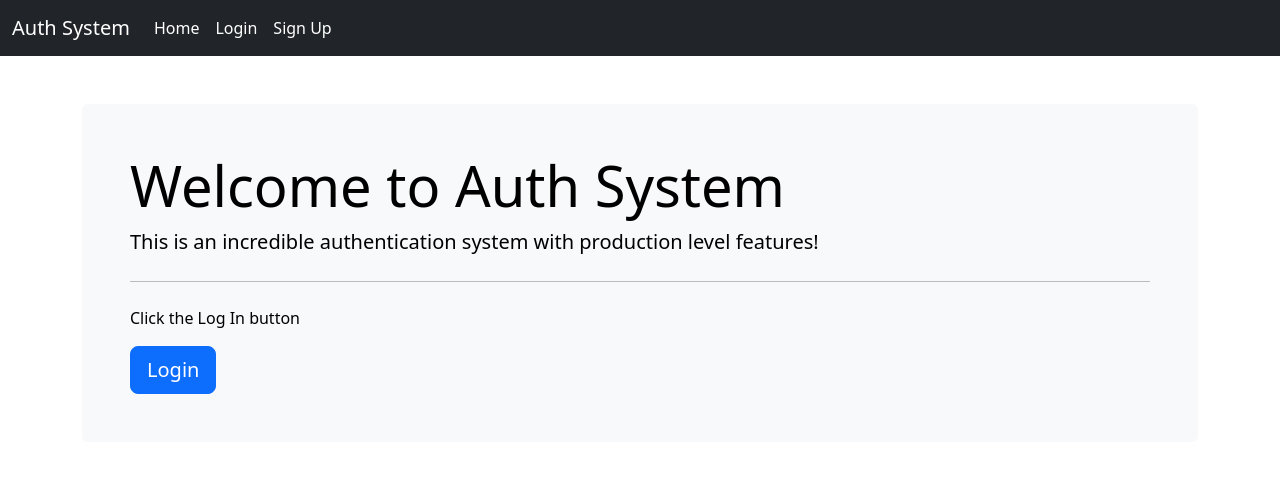
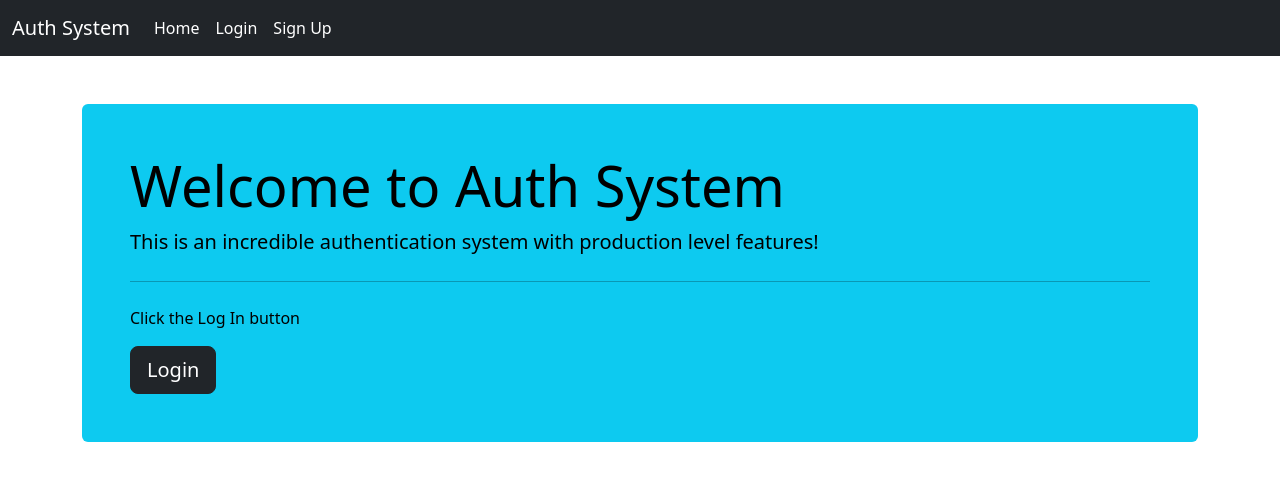
Before and after one commit to osamayy515/Auth_system-using-react-and-django, a React (Create React App) app in the folder frontend/: page / in a window 1280 px wide. Shown: the top 480 px of the page. Built offline with nearby package versions, Linux system fonts and the light colour scheme.

Commit message:
Edited home container

```diff
--- a/frontend/src/containers/Home.js
+++ b/frontend/src/containers/Home.js
@@ -3,12 +3,12 @@ import { Link } from 'react-router-dom';
 
 const Home = (props) => (
     <div className='container'>
-        <div className='mt-5 p-5 bg-light text-black rounded'>
+        <div className='mt-5 p-5 bg-info text-black rounded'>
             <h1 className='display-4'>Welcome to Auth System</h1>
             <p className='lead'>This is an incredible authentication system with production level features!</p>
             <hr className='my-4' />
             <p>Click the Log In button</p>
-            <Link className='btn btn-primary btn-lg' to='/login' role='button'>Login</Link>
+            <Link className='btn btn-dark btn-lg' to='/login' role='button'>Login</Link>
         </div>
     </div>
 );
```
